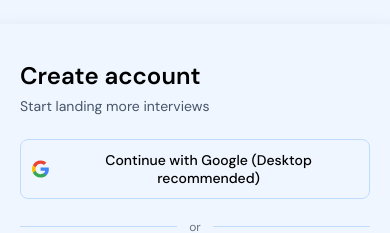
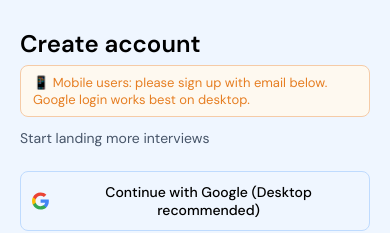
Before and after one commit to JulietChinenyeDuru/African-Entrepreneurship-main, a Next.js app: page /auth in a window 390 px wide. Both pictures are taken after a click on the button "Sign up free". Shown: the part 147-380 px from the top of the page. Built offline with nearby package versions, Linux system fonts and the light colour scheme; no server answers.

Commit message:
feat: add mobile Google login notice on signup

```diff
--- a/app/auth/page.tsx
+++ b/app/auth/page.tsx
@@ -93,6 +93,7 @@
         ) : (
           <>
             <h1 style={{ fontSize: 24, fontWeight: 600, margin: '0 0 6px' }}>{mode === 'signin' ? 'Welcome back' : 'Create account'}</h1>
+          {mode === 'signup' && <p style={{ fontSize: 13, color: '#e67e22', background: '#fef9f0', border: '1px solid #f5cba7', borderRadius: 8, padding: '8px 12px', margin: '0 0 12px' }}>📱 Mobile users: please sign up with email below. Google login works best on desktop.</p>}
             <p style={{ fontSize: 14, color: '#475569', margin: '0 0 24px' }}>{mode === 'signin' ? 'Sign in to your ApplyAI account' : 'Start landing more interviews'}</p>
             <button onClick={handleGoogle} style={{ width: '100%', padding: 11, border: '1px solid #BFDBFE', borderRadius: 8, background: '#EFF6FF', cursor: 'pointer', fontSize: 14, fontWeight: 500, display: 'flex', alignItems: 'center', justifyContent: 'center', gap: 10, marginBottom: 20, fontFamily: 'inherit' }}>
               <svg width="18" height="18" viewBox="0 0 18 18"><path fill="#4285F4" d="M17.64 9.2c0-.637-.057-1.251-.164-1.84H9v3.481h4.844c-.209 1.125-.843 2.078-1.796 2.717v2.258h2.908c1.702-1.567 2.684-3.875 2.684-6.615z"/><path fill="#34A853" d="M9 18c2.43 0 4.467-.806 5.956-2.184l-2.908-2.258c-.806.54-1.837.86-3.048.86-2.344 0-4.328-1.584-5.036-3.711H.957v2.332C2.438 15.983 5.482 18 9 18z"/><path fill="#FBBC05" d="M3.964 10.707c-.18-.54-.282-1.117-.282-1.707s.102-1.167.282-1.707V4.961H.957C.347 6.175 0 7.55 0 9s.348 2.825.957 4.039l3.007-2.332z"/><path fill="#EA4335" d="M9 3.58c1.321 0 2.508.454 3.44 1.345l2.582-2.58C13.463 .891 11.426 0 9 0 5.482 0 2.438 2.017.957 4.961L3.964 7.293C4.672 5.163 6.656 3.58 9 3.58z"/></svg>
```
